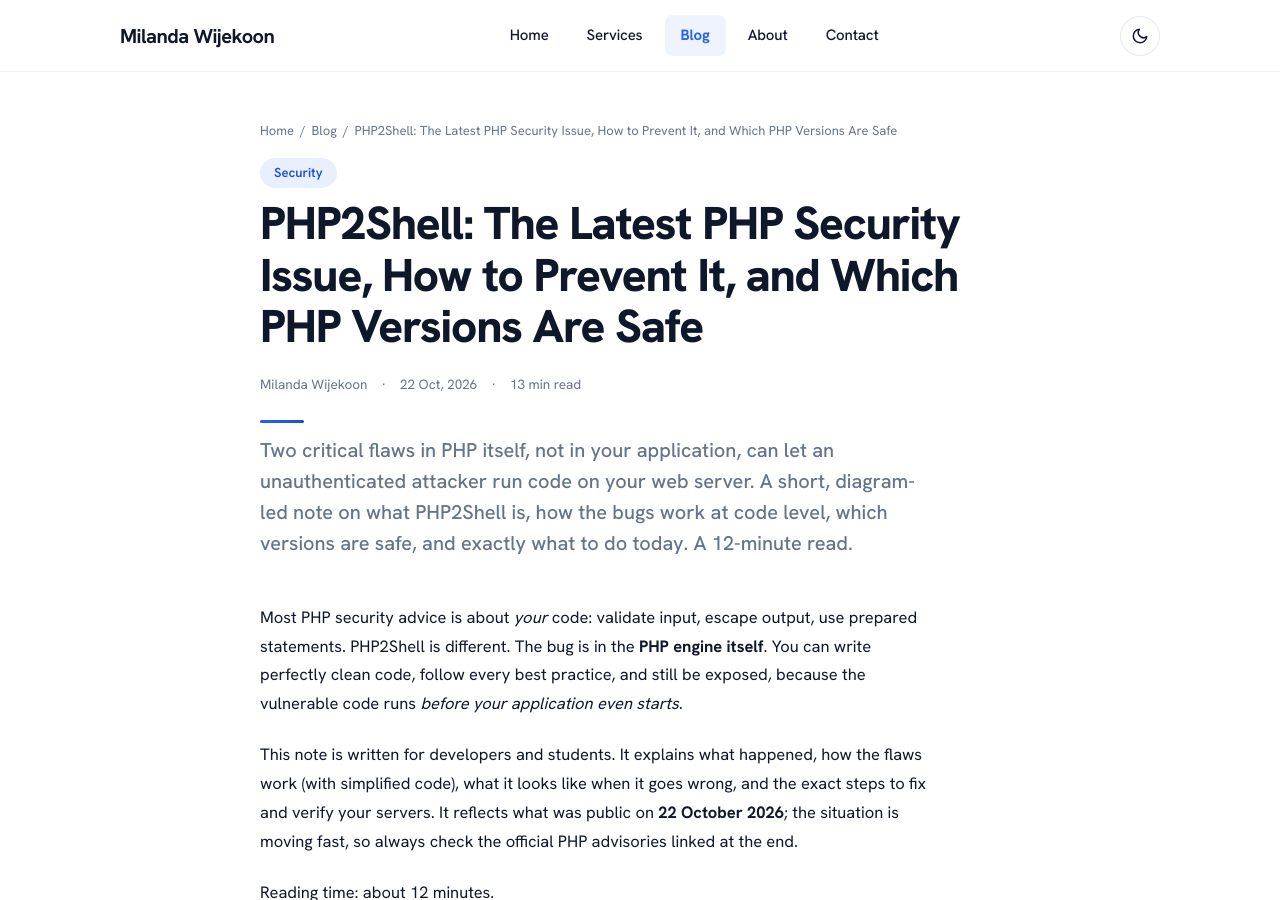
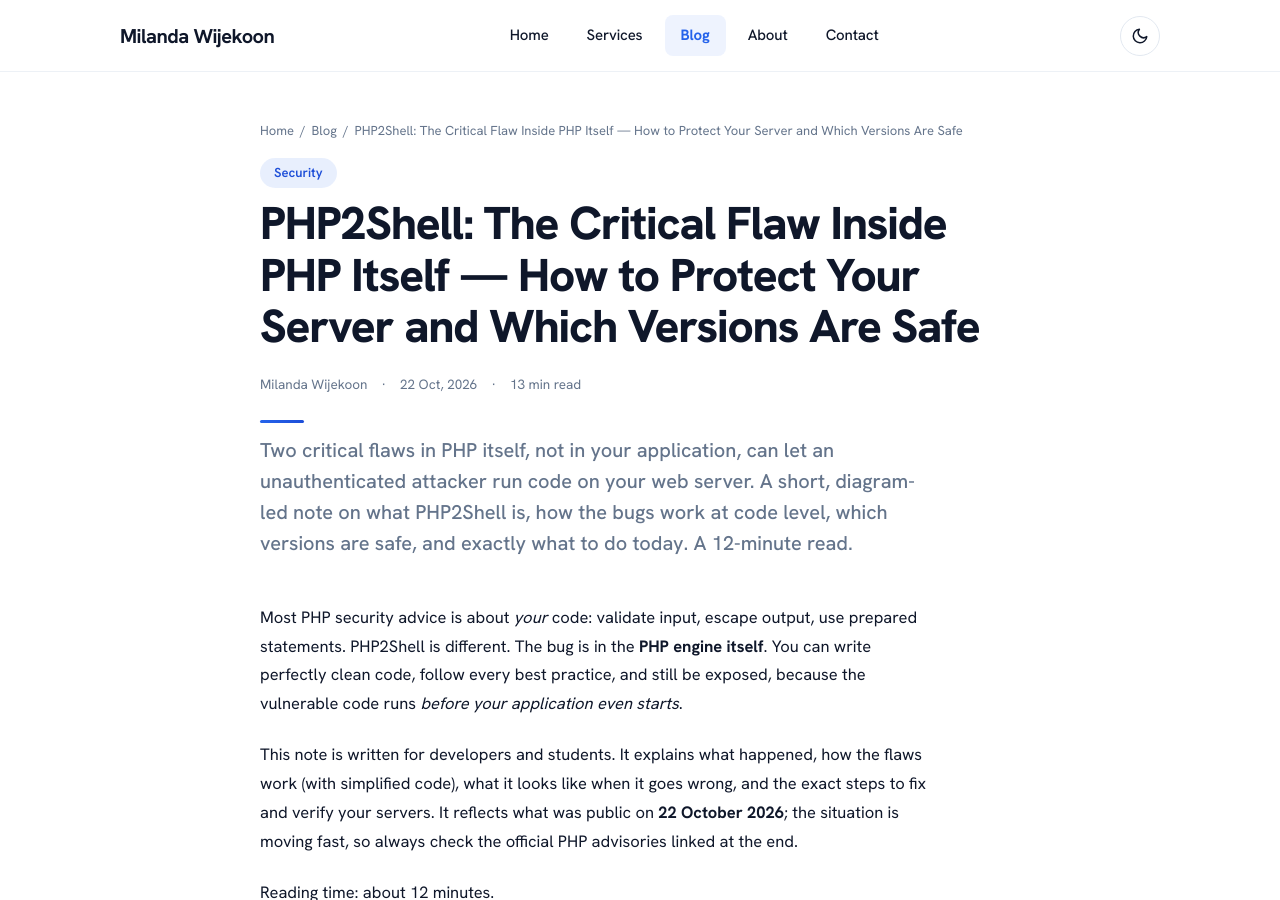
Before and after one commit to milandawijekoon/milandawijekoon.github.io, a Jekyll site: the page built from _posts/2026-10-22-php2shell-latest-php-security-issue-and-how-to-prevent-it.md, in a window 1280 px wide and 900 px high. Built offline with Jekyll 4.4.1, drawn with Linux system fonts in a browser that asks for light colours.

Commit message:
Make PHP2Shell article title more engaging
Co-Authored-By: Claude Sonnet 5.5 <noreply@anthropic.com>

```diff
--- a/_posts/2026-10-22-php2shell-latest-php-security-issue-and-how-to-prevent-it.md
+++ b/_posts/2026-10-22-php2shell-latest-php-security-issue-and-how-to-prevent-it.md
@@ -1,5 +1,5 @@
 ---
-title: "PHP2Shell: The Latest PHP Security Issue, How to Prevent It, and Which PHP Versions Are Safe"
+title: "PHP2Shell: The Critical Flaw Inside PHP Itself — How to Protect Your Server and Which Versions Are Safe"
 category: Security
 excerpt: >-
   Two critical flaws in PHP itself, not in your application, can let an
```
